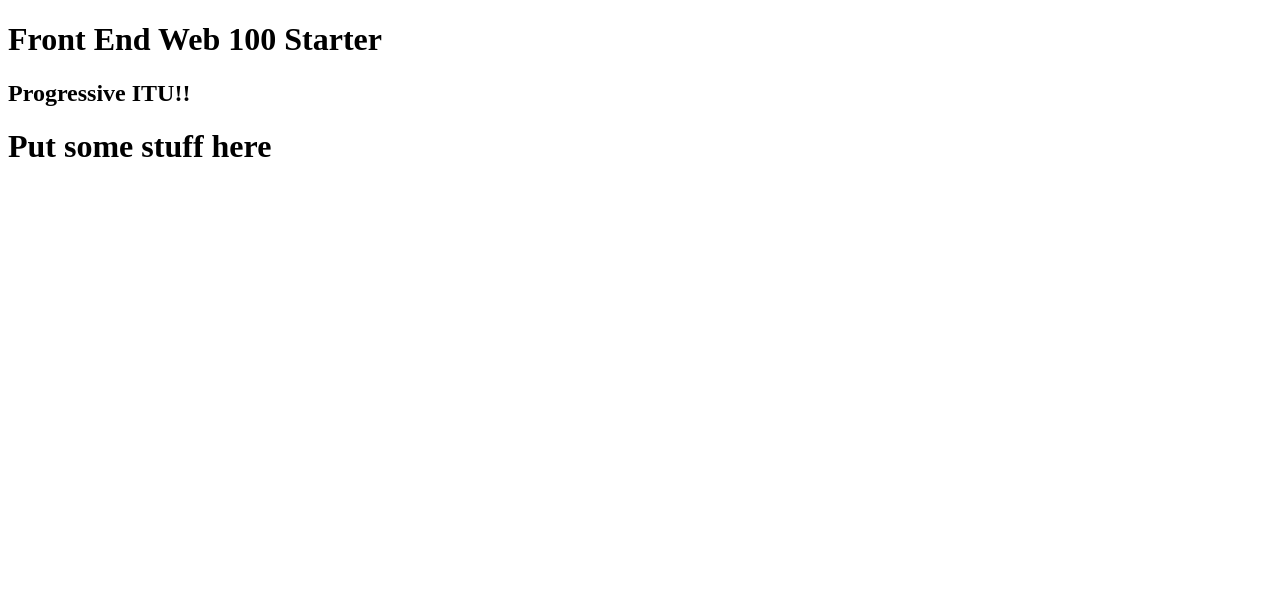
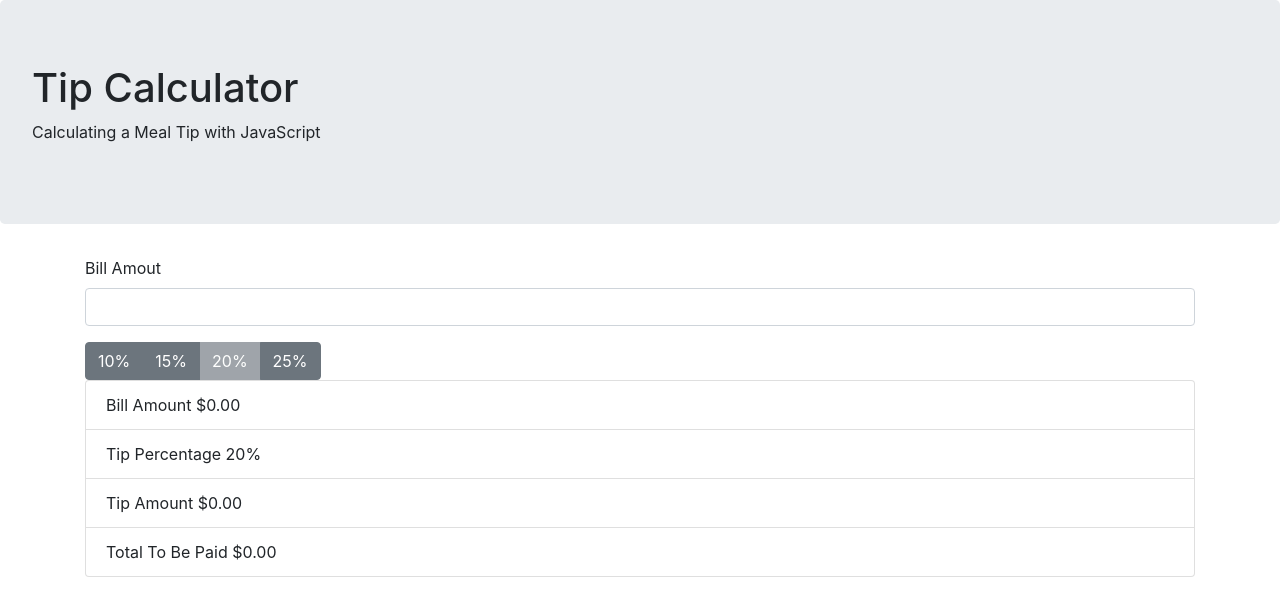
Before and after one commit to JeffryGonzalez/few100learning-aug-2020, a plain HTML site: page src/index.html in a window 1280 px wide. Drawn offline with nearby package versions, Linux system fonts and the light colour scheme.

Commit message:
so so done

```diff
--- a/src/index.html
+++ b/src/index.html
@@ -4,15 +4,56 @@
 <head>
     <meta charset="UTF-8">
     <title>Front End Web 100</title>
+    <link rel="stylesheet"
+          href="https://stackpath.bootstrapcdn.com/bootstrap/4.5.1/css/bootstrap.min.css"
+          integrity="sha384-VCmXjywReHh4PwowAiWNagnWcLhlEJLA5buUprzK8rxFgeH0kww/aWY76TfkUoSX"
+          crossorigin="anonymous">
 </head>
 
 <body>
-    <header>
-        <h1>Front End Web 100 Starter</h1>
-        <h2>Progressive ITU!!</h2>
+
+    <header class="container-fluid jumbotron">
+        <h1>Tip Calculator</h1>
+        <p class="subheading">Calculating a Meal Tip with JavaScript</p>
     </header>
-    <main>
-        <h1>Put some stuff here</h1>
+    <main class="container">
+        <section>
+            <div class="form-group">
+                <label for="amount">Bill Amout</label>
+                <input type="number"
+                       id="amount"
+                       class="form-control"
+                       name="amount">
+            </div>
+        </section>
+        <section>
+            <div class="btn-group"
+                 role="group"
+                 aria-label="Tip Amount">
+                <button type="button"
+                        data-tip=".10"
+                        class="btn btn-secondary tipButton">10%</button>
+                <button type="button"
+                        data-tip=".15"
+                        class="btn btn-secondary tipButton">15%</button>
+                <button type="button"
+                        data-tip=".20"
+                        disabled
+                        class="btn btn-secondary tipButton">20%</button>
+                <button type="button"
+                        data-tip=".25"
+                        class="btn btn-secondary tipButton">25%</button>
+            </div>
+        </section>
+        <section>
+            <ul class="list-group">
+                <li class="list-group-item">Bill Amount $<span id="billAmount">0.00</span></li>
+                <li class="list-group-item">Tip Percentage <span id="tipPercentage">20</span>%</li>
+                <li class="list-group-item">Tip Amount $<span id="tipAmount">0.00</span></li>
+                <li class="list-group-item">Total To Be Paid $<span id="total">0.00</span></li>
+            </ul>
+        </section>
+
     </main>
 </body>
 
--- a/src/styles.css
+++ b/src/styles.css
@@ -1,3 +1,7 @@
 h1 {
     color:green;
 }
+
+.tipButton[disabled] {
+    font-size: smaller;
+}
--- a/src/utils.ts
+++ b/src/utils.ts
@@ -15,3 +15,8 @@ class Monkey {
 export type MathThingy = number;
 
 export type PI = 3.1514927;
+
+
+export function numberToCurrencyString(num: number) {
+    return num.toFixed(2).toString();
+}
```
Also changed, not shown: src/index.ts (+46 -2 lines).
